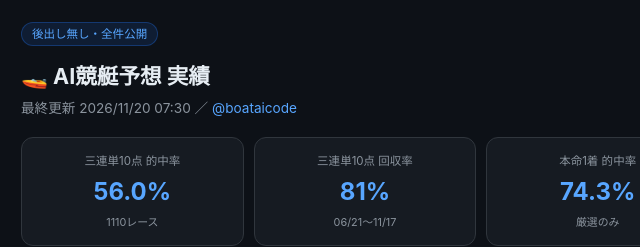
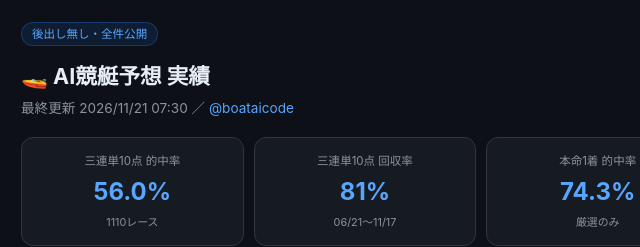
Before and after one commit to otomoki123-lang/boataicode-site, a plain HTML site: page index.html in a window 1280 px wide. Shown: the top 247 px of the page, 275-915 px from the left. Drawn offline with Linux system fonts and the light colour scheme.

Commit message:
実績更新 2026-11-21 07:30:01

```diff
--- a/index.html
+++ b/index.html
@@ -25,7 +25,7 @@ a{color:#58a6ff;text-decoration:none}
 </style></head><body><div class="wrap">
 <div class="badge">後出し無し・全件公開</div>
 <h1>🚤 AI競艇予想 実績</h1>
-<div class="muted">最終更新 2026/11/20 07:30 ／ <a href="https://x.com/boataicode">@boataicode</a></div>
+<div class="muted">最終更新 2026/11/21 07:30 ／ <a href="https://x.com/boataicode">@boataicode</a></div>
 <div class="cards">
 <div class="card"><div class="label">三連単10点 的中率</div><div class="value">56.0%</div><div class="sub">1110レース</div></div>
 <div class="card"><div class="label">三連単10点 回収率</div><div class="value">81%</div><div class="sub">06/21〜11/17</div></div>
```
